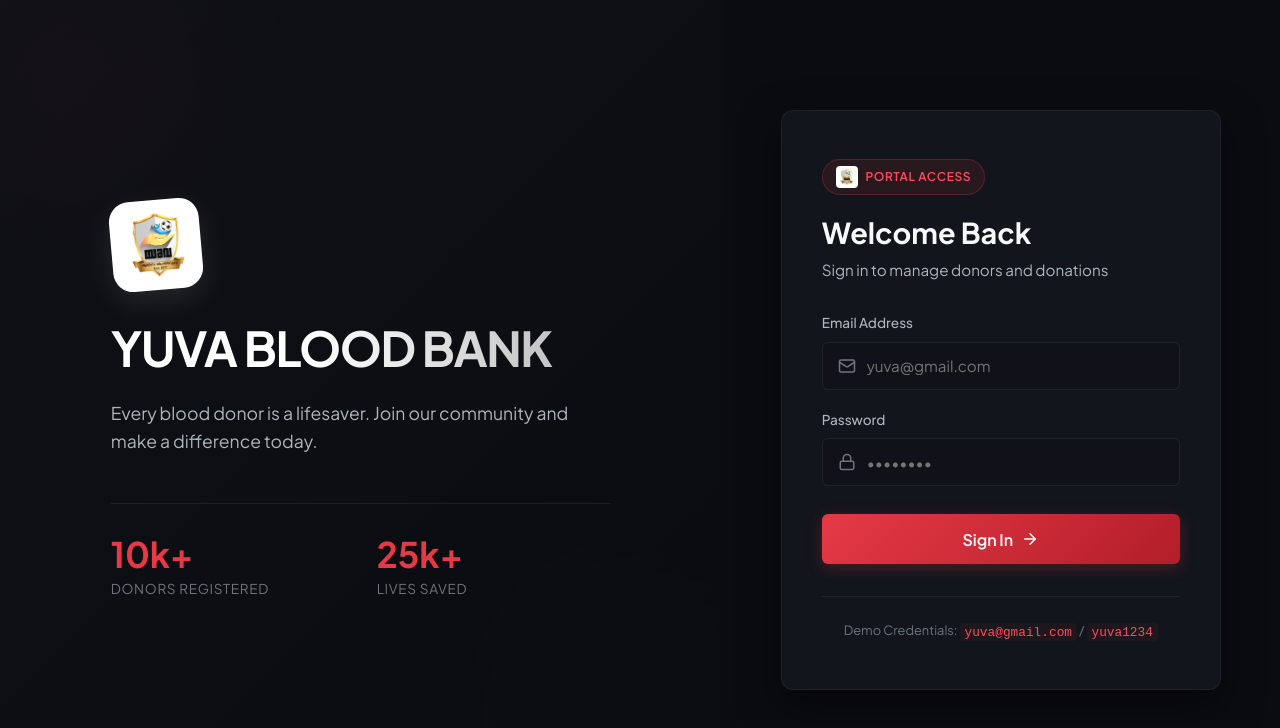
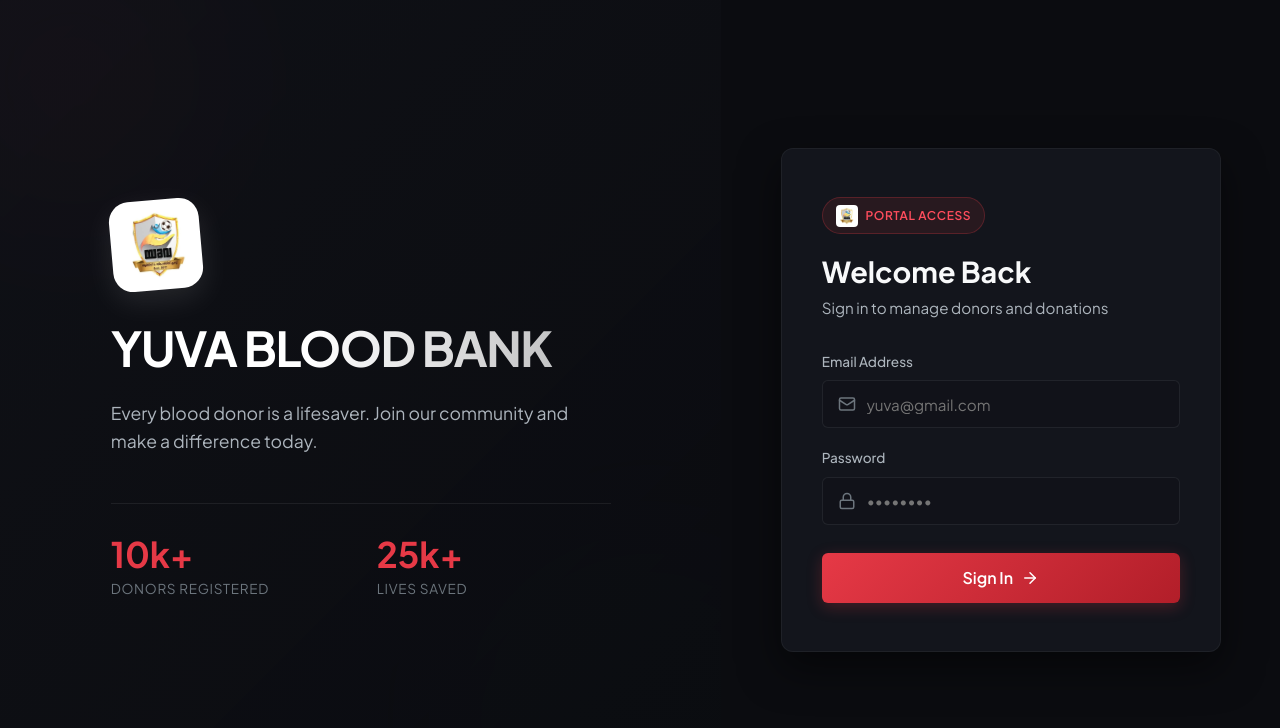
Before and after one commit to Yuva-Ramanthali/yuva-blood-bank-2017, a React (Vite) app: page / in a window 1280 px wide. Shown: the top 728 px of the page. Built offline with nearby package versions, Linux system fonts and the light colour scheme.

Commit message:
Security: hide demo credentials display from login page footer

```diff
--- a/src/components/Login.jsx
+++ b/src/components/Login.jsx
@@ -116,9 +116,7 @@ export default function Login({ onLoginSuccess }) {
             </button>
           </form>
 
-          <div className="login-footer">
-            <p>Demo Credentials: <code>yuva@gmail.com</code> / <code>yuva1234</code></p>
-          </div>
+          {/* Login footer removed */}
         </div>
       </div>
     </div>
```
